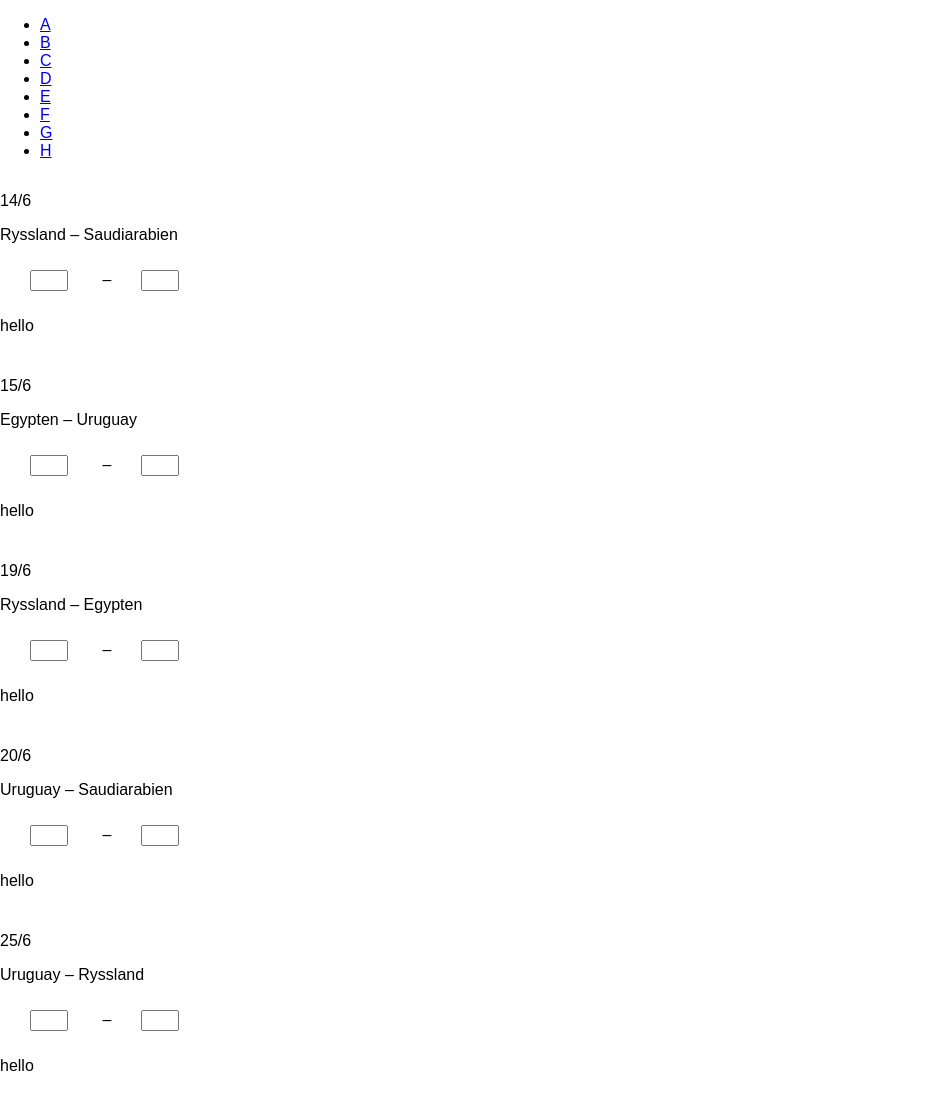
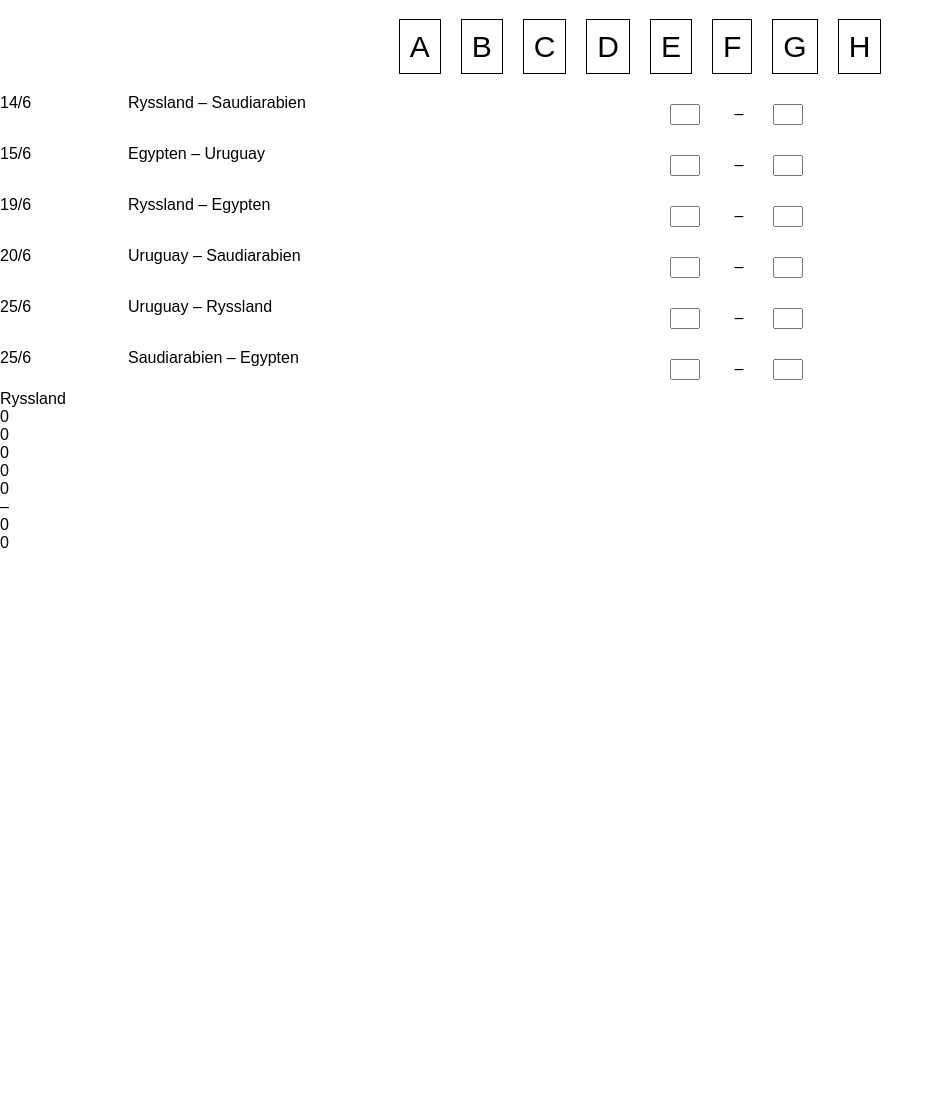
Before and after one commit to mattiasa1974/finalproject_new, a React app: page /A in a window 1280 px wide. Shown: the top 1094 px of the page, without its empty margins (0-944 px from the left). After the commit the page ends 800 px from the top, so only its background shows below. Built offline with nearby package versions, Linux system fonts and the light colour scheme.

Commit message:
Styling matches and groupboxes

```diff
--- a/src/components/app.js
+++ b/src/components/app.js
@@ -2,6 +2,7 @@ import React from "react";
 import { BrowserRouter, Route, Link } from "react-router-dom"
 import Group from "./group"
 import { calculateResult } from "./calculateresult"
+import "./groupnavigationcomponent.css"
 
 class App extends React.Component {
 
@@ -252,15 +253,15 @@ handleScore = (matchId, awayTeam, awayScore,
     return (
       <BrowserRouter>
         <div>
-          <ul>
-            <li><Link to="/A">A</Link></li>
-            <li><Link to="/B">B</Link></li>
-            <li><Link to="/C">C</Link></li>
-            <li><Link to="/D">D</Link></li>
-            <li><Link to="/E">E</Link></li>
-            <li><Link to="/F">F</Link></li>
-            <li><Link to="/G">G</Link></li>
-            <li><Link to="/H">H</Link></li>
+          <ul className="grouprow">
+            <li><Link to="/A" className="groupbox">A</Link></li>
+            <li><Link to="/B" className="groupbox">B</Link></li>
+            <li><Link to="/C" className="groupbox">C</Link></li>
+            <li><Link to="/D" className="groupbox">D</Link></li>
+            <li><Link to="/E" className="groupbox">E</Link></li>
+            <li><Link to="/F" className="groupbox">F</Link></li>
+            <li><Link to="/G" className="groupbox">G</Link></li>
+            <li><Link to="/H" className="groupbox">H</Link></li>
           </ul>
 
           <Route path="/:groupId"
--- a/src/components/game.js
+++ b/src/components/game.js
@@ -1,5 +1,6 @@
 import React from "react"
 import "./game.css"
+
 
 
 
@@ -50,11 +51,15 @@ class Game extends React.Component {
     //console.log('this.props: ', this.props)
 
     return (
+      <div>
         <div className="game-container">
-        <div>
-        <p>{this.props.game.date}</p>
-        <p>{this.props.game.homeTeam} – {this.props.game.awayTeam}</p>
-        <p>{this.props.country}</p>
+          <div className="date">
+            <p >{this.props.game.date}</p>
+          </div>
+          <div className="match">
+            <p > {this.props.game.homeTeam} – {this.props.game.awayTeam}</p>
+          </div>
+          <div className="inputfields">
             <label>
                 <input
                   value={this.state.newHomeScore}
@@ -69,9 +74,6 @@ class Game extends React.Component {
                 </input>
             </label>
           </div>
-        <div>
-          <p>hello</p>
-          <p>{this.props.country}</p>
         </div>
       </div>
     )
--- a/src/components/group.js
+++ b/src/components/group.js
@@ -1,5 +1,6 @@
 import React from "react"
 import Game from "./game"
+
 
 class Group extends React.Component {
 
--- a/src/components/groupnavigationcomponent.css
+++ b/src/components/groupnavigationcomponent.css
@@ -26,8 +26,11 @@ time, mark, audio, video {
 
 .grouprow {
   display: flex;
-  justify-content: flex-start;
+  justify-content: center;
   flex-wrap: wrap;
+	margin-top: 30px;
+	margin-bottom: 30px;
+
 }
 
 .groupbox {
@@ -39,9 +42,37 @@ time, mark, audio, video {
   text-align: center;
   color: black;
   border: 1px solid black;
+	text-decoration: none;
+}
+
+ul {
+	list-style-type: none;
+}
+
+
+
+.game-container {
+	display: flex;
+	flex-direction: row;
+	margin-top: 10px;
+}
+
+.groupbox:hover {
+	background-color: lightgrey;
+}
+
+.groupbox:focus {
+	background-color: grey;
+}
+
+.date {
+	width: 10%;
 }
 
 .match {
-  font-size: 20px;
-  width: 100%;
+  width: 40%;
 }
+
+.inputfields {
+	width: 35%;
+}
```
Lines whose indentation alone changed are shown as unchanged.
